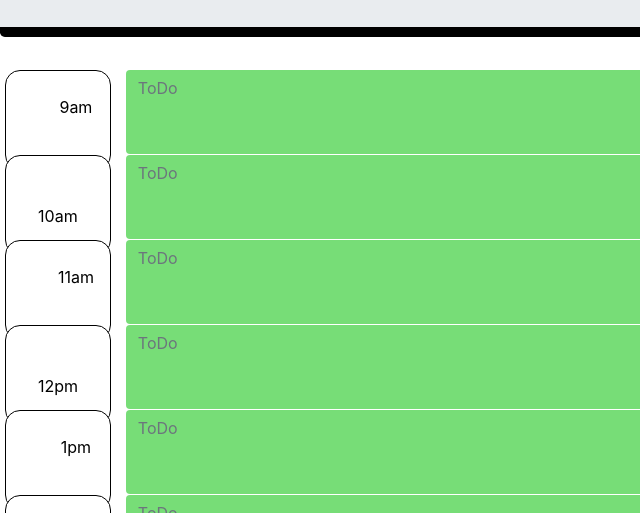
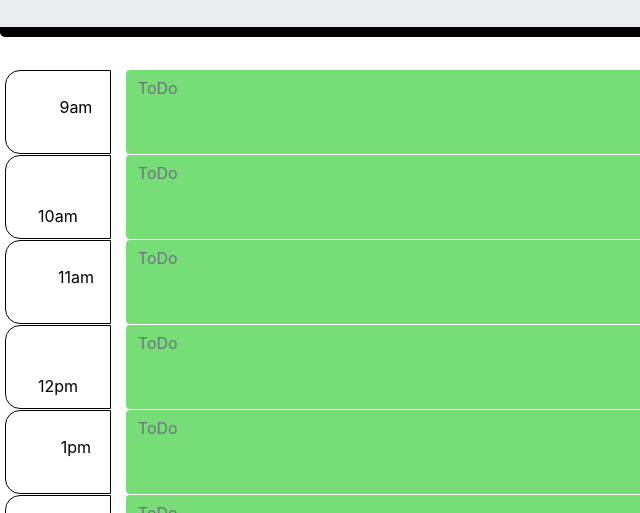
Before and after one commit to gmcmurray/DayScheduler, a plain HTML site: page index.html in a window 1280 px wide. Shown: the part 287-800 px from the top of the page, 0-640 px from the left. Drawn offline with nearby package versions, Linux system fonts and the light colour scheme.

Commit message:
Modified styling for hour block.

```diff
--- a/assets/css/style.css
+++ b/assets/css/style.css
@@ -28,7 +28,9 @@ textarea {
 
 .time-block {
   text-align: center;
-  border-radius: 15px;
+  border-radius: 15px 0 0 15px;
+  height:84px;
+  /* line-height: 1.6; */
 }
 
 .row {
--- a/assets/js/script.js
+++ b/assets/js/script.js
@@ -21,7 +21,7 @@ for(var t =9;t<19;t++){
     console.log(moment().hour(),t,moment().hour() === t)
     timeblocks.append(`
     <div class="row" style="margin: 5px">
-        <span id="time${t.toString()}" class="col-1 time-block hour" style="border: 1px solid black" >
+        <span id="time${t.toString()}" class="col-1 time-block hour align-middle" style="border: 1px solid black" >
         ${moment(t.toString(),"hh").format("ha")}</span>
         <div  class="input-group mb-3 col-10">
             <textarea id="text${t.toString()}" style="background-color : ${clor}; border:1px black" type="text" class="form-control" placeholder="ToDo" aria-label="ToDo" aria-describedby="button-addon2" rows="3"></textarea>
```
